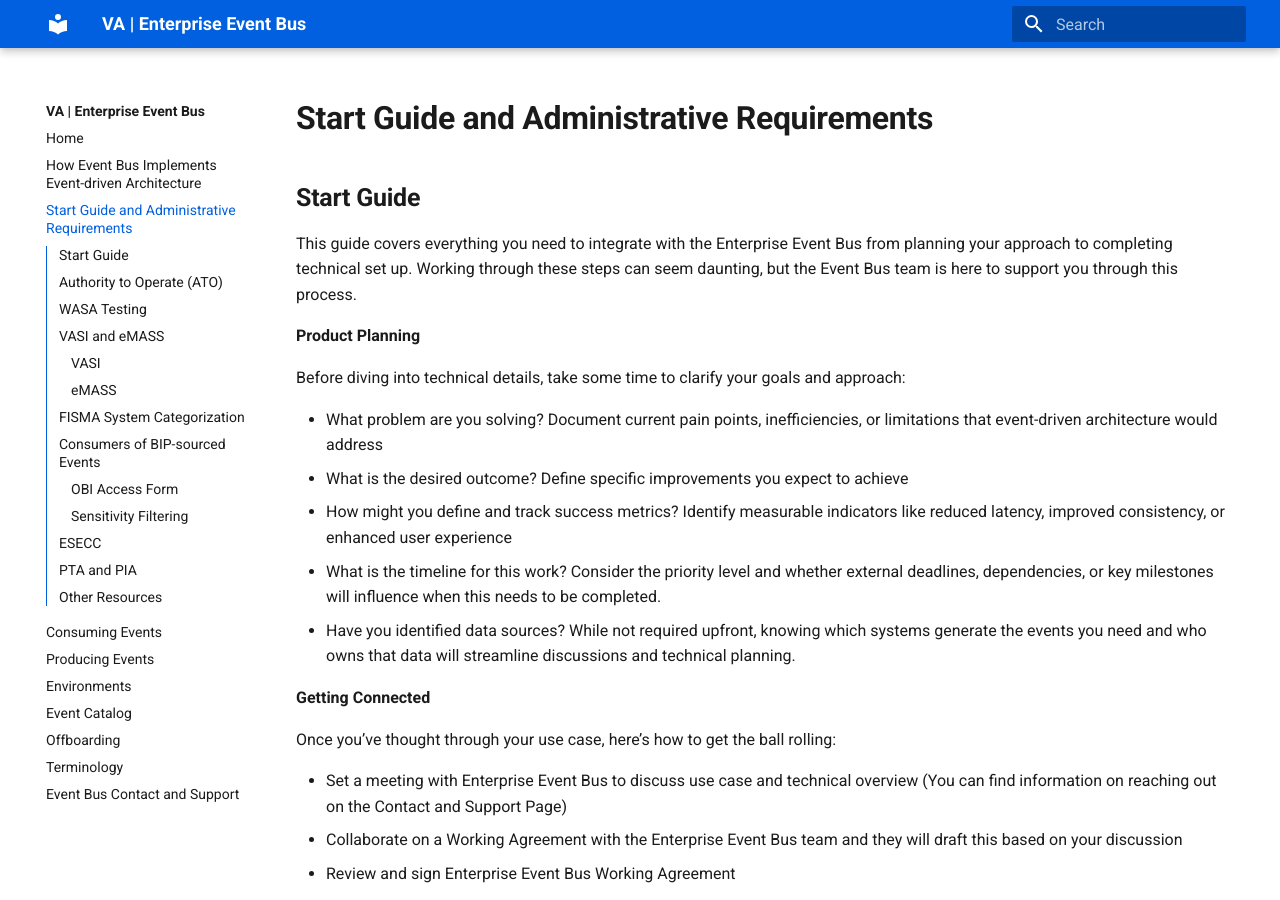
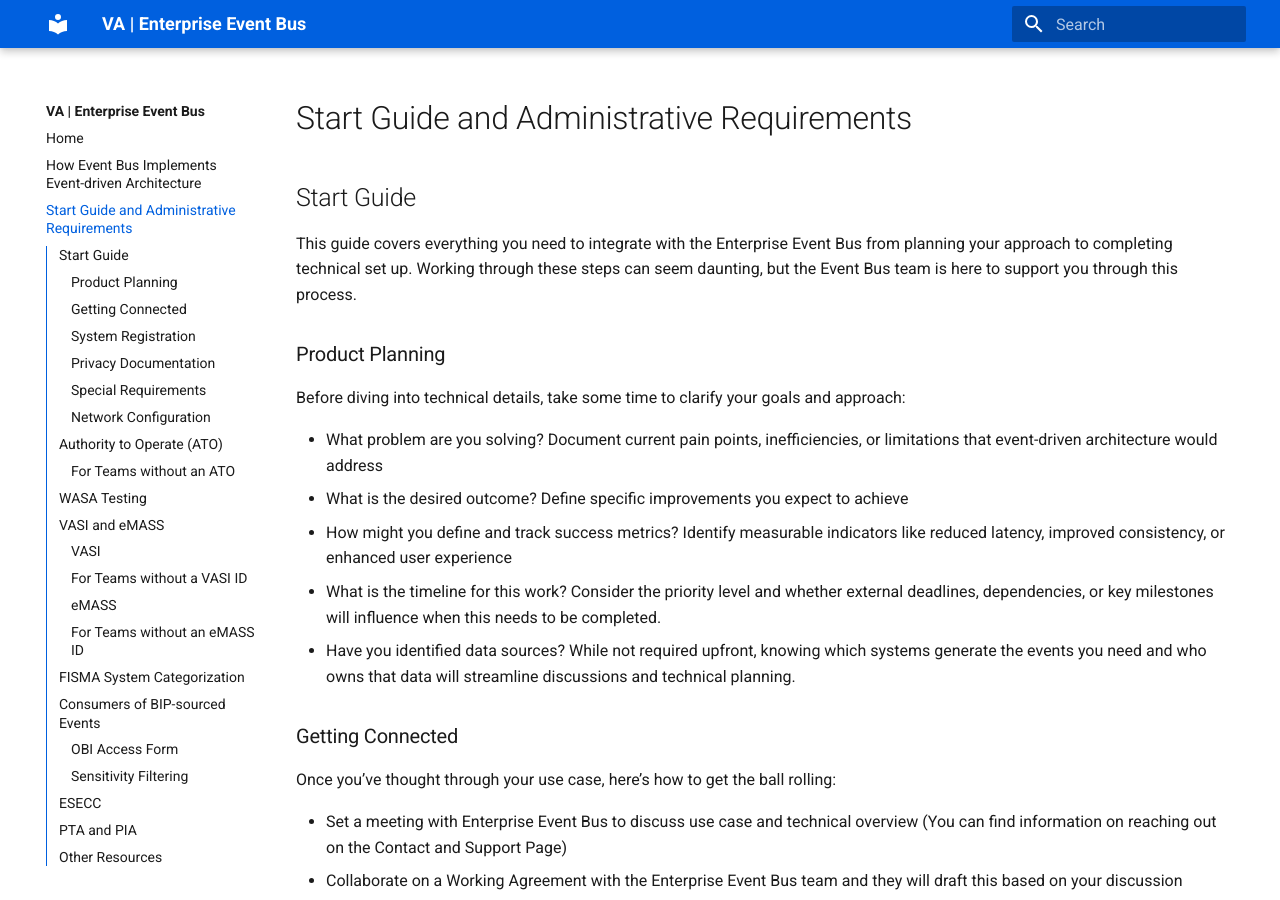
Before and after one commit to department-of-veterans-affairs/ves-event-bus-developer-portal, an MkDocs documentation site: the page built from docs/administrative-requirements.md, in a window 1280 px wide and 900 px high. Built offline with MkDocs 1.6.1 and Material for MkDocs 9.7.7, drawn with Linux system fonts in a browser that asks for light colours.

Commit message:
Update headings for clarity in administrative guide

```diff
--- a/docs/administrative-requirements.md
+++ b/docs/administrative-requirements.md
@@ -2,12 +2,12 @@
 title: Start Guide and Administrative Requirements
 ---
 
-# **Start Guide and Administrative Requirements**
-## **Start Guide**
+# Start Guide and Administrative Requirements
+## Start Guide
 
 This guide covers everything you need to integrate with the Enterprise Event Bus from planning your approach to completing technical set up. Working through these steps can seem daunting, but the Event Bus team is here to support you through this process.
 
-**Product Planning**
+### Product Planning
 
 Before diving into technical details, take some time to clarify your goals and approach:
 
@@ -17,7 +17,7 @@
 - What is the timeline for this work? Consider the priority level and whether external deadlines, dependencies, or key milestones will influence when this needs to be completed.
 - Have you identified data sources? While not required upfront, knowing which systems generate the events you need and who owns that data will streamline discussions and technical planning.
 
-**Getting Connected**
+### Getting Connected
 
 Once you’ve thought through your use case, here’s how to get the ball rolling:
 
@@ -25,7 +25,7 @@
 - Collaborate on a Working Agreement with the Enterprise Event Bus team and they will draft this based on your discussion
 - Review and sign Enterprise Event Bus Working Agreement
 
-**System Registration**
+### System Registration
 
 You’ll need to gather system identification information. This helps the Event Bus team verify the system is authorized to connect and handle data appropriately:
 
@@ -37,21 +37,21 @@
 
 Note: If you do not already have an eMASS ID, VASI ID, and an ATO/cATO you will need to submit a LEAF intake request for the ones you are missing (LHDI tenants will need to consult with their LHDI Enablement Liaison)
 
-**Privacy Documentation**
+### Privacy Documentation
 
 These documents help ensure data protection compliance:
 
 - Complete Privacy Threshold Analysis (PTA)
 - Complete Privacy Impact Assessment (PIA)
 
-**Special Requirements**
+### Special Requirements
 
 Depending on your specific use case, you may also need to complete:
 
 - OBI Data Access Form, which is required for BIP-sourced events
 - Sensitivity Filtering implementation,  which is required for VA application user interfaces accessing the Corporate database
 
-**Network Configuration**
+### Network Configuration
 
 Finally, let’s make sure your systems can talk with Event Bus:
 
@@ -59,16 +59,15 @@
   - If you are blocked, work with the Event Bus team to submit an Enterprise Security External Change Council (ESECC) request
     - You will need to provide IP addresses (or CIDR blocks) and your system's connection ID assigned by VA NSOC
 
-
 **You can find more details on each of these topics below**
 
-## **Authority to Operate (ATO)**
+## Authority to Operate (ATO)
 
 ATO, or “Authority to Operate,” indicates that your system has been evaluated by VA and given permission to deploy code in production.
 
 Teams that have an active ATO should review it to understand the implications of integrating with other systems.
 
-**For Teams without an ATO**
+### For Teams without an ATO
 
 For clients that are not LHDI tenants:
 
@@ -78,13 +77,13 @@
 
 - Teams within the Lighthouse Delivery Infrastructure should consult their LHDI Enablement Liaison to begin the ATO process.
 
-## **WASA Testing**
+## WASA Testing
 
 Web Application Security Assessment (WASA) scanning may be needed as part of the ATO process when a client system builds a web application for consuming events from the Event Bus. Please note that a 30 day notice is required for WASA testing.
 
 The VA SAVD WASA Coordination team can be contacted via email at `VASAVDWASACoordination[at]va.gov`. A request for WASA testing can be submitted on the [Security Assessment Portal home page (must be on VA network to view)](https://saportal.va.gov/Home).
 
-## **VASI and eMASS**
+## VASI and eMASS
 
 The client system should either have or be in the process of procuring:
 
@@ -93,13 +92,13 @@
 
 **Note**: The VASI and eMASS Processes have merged and are now accomplished via a single LEAF intake (formerly GRC intake) request: [Unified System Registry Intake (must be on VA network to view)](https://leaf.va.gov/NATIONAL/103/cybersecurity_request_portal/).
 
-### **VASI**
+### VASI
 
 The VA Systems Inventory (VASI) is intended to be a registry of all applications in use at VA.
 
 The Enterprise Event Bus VASI ID is 3325, and [this is our entry (must be on VA network to view)](https://vaww.vear.ea.oit.va.gov/system_and_application_domain_defs_system_381405.htm) in the VASI registry. You may find your system’s VASI ID by visiting the [VA System Inventory (must be on VA network to view)](https://vaww.vear.ea.oit.va.gov/).
 
-**For Teams without a VASI ID**
+### For Teams without a VASI ID
 
 For clients that are not LHDI tenants:
 
@@ -109,7 +108,7 @@
 
 - Teams on the Lighthouse Delivery Infrastructure (LHDI) should consult their LHDI Enablement Liaison to submit a LEAF intake request.
 
-### **eMASS**
+### eMASS
 
 Enterprise Mission Assurance Support Service (eMASS) is VA’s Governance, Risk and Compliance (GRC) tool. All systems will be assessed in eMASS by the Risk Review team for an authorization recommendation to be submitted to the Authorizing Official (AO) for final ATO consideration.
 
@@ -117,7 +116,7 @@
 
 Getting an eMASS ID is a prerequisite for System Categorization.
 
-**For Teams without an eMASS ID**
+### For Teams without an eMASS ID
 
 For clients that are not LHDI tenants:
 
@@ -127,8 +126,7 @@
 
 - Teams on the Lighthouse Delivery Infrastructure (LHDI) should consult their LHDI Enablement Liaison to submit a LEAF intake request.
 
-
-## **FISMA System Categorization**
+## FISMA System Categorization
 
 As part of the eMASS process, System Categorization will evaluate the impact to the organization of loss or compromise to the data in the application. The outcome of the System Categorization process is a FISMA risk level rating of Low, Moderate, or High.
 
@@ -136,10 +134,9 @@
 
 **Note**: For teams handling ePHI (medical information specific to an individually identifiable patient), the HIPAA Security Rule applies and further review will be required. Support for this can be requested by sending an email to `VHAHCSDevelopmentSecurity2[at]va.gov`.
 
+## Consumers of BIP-sourced Events
 
-## **Consumers of BIP-sourced Events**
-
-### **OBI Access Form**
+### OBI Access Form
 
 Event Bus Consumers consuming a BIP-sourced event that is available on the Event Bus must follow the OBI Data Access Form process (aka the Corp DB Application Access Form).
 
@@ -160,13 +157,13 @@
 
 While permission may be granted to access Corp DB data for use in both non-production and production environments, there are cases, such as when a team is in the process of obtaining its ATO, that access may be granted for use in lower environments first, with production access granted once the team's ATO has been registered in eMASS. In the case of the latter, it may be acceptable to submit only one request, as long as ATO confirmation is provided at some point during the Event Bus integration process.
 
-### **Sensitivity Filtering**
+### Sensitivity Filtering
 
 The implementation of Sensitivity Filtering is required when event data, or data spawned from a callback initiated by the data, will be displayed through a VA application user interface to a VA employee or contractor.
 
 [An article on sensitivity filtering (must be part of VA GitHub organization to view)](https://github.com/department-of-veterans-affairs/VES/blob/master/research/Event%20Bus/Partner%20Teams/BIP%20Meetings%20and%20Materials/Benefits%20Information%20Sensitivity%20Filtering.md) and [instructions for implementing Sensitivity Filtering (must be part of VA GitHub organization to view)](https://github.com/department-of-veterans-affairs/VES/blob/master/research/Event%20Bus/Partner%20Teams/BIP%20Meetings%20and%20Materials/Benefits%20Information%20Sensitivity%20Level%20Filtering%20Options.md) can be found in the Enterprise Event Bus GitHub repository.
 
-## **ESECC**
+## ESECC
 
 A request to the Enterprise Security External Change Council (ESECC) may be needed to authorize an opening in the firewall to enable a connection between the client system and the Enterprise Event Bus.
 
@@ -178,7 +175,7 @@
 * Your system's connection ID assigned by VA NSOC (VA Network Security Operations Center).
 
 
-## **PTA and PIA**
+## PTA and PIA
 
 A PTA, or Privacy Threshold Analysis, is a required document used to determine if a system is privacy-sensitive and requires additional privacy compliance documentation such as a PIA or SORN.  It is also the first step of the privacy compliance documentation process.
 
@@ -201,7 +198,7 @@
 * [PIA Training Resources (VA SharePoint, must be on VA network to view)](https://dvagov.sharepoint.com/sites/OITPrivacyHub/SitePages/PIA-Training-Resources.aspx)
 
 
-## **Other Resources**
+## Other Resources
 
 For clients that are not LHDI tenants:
 
```
